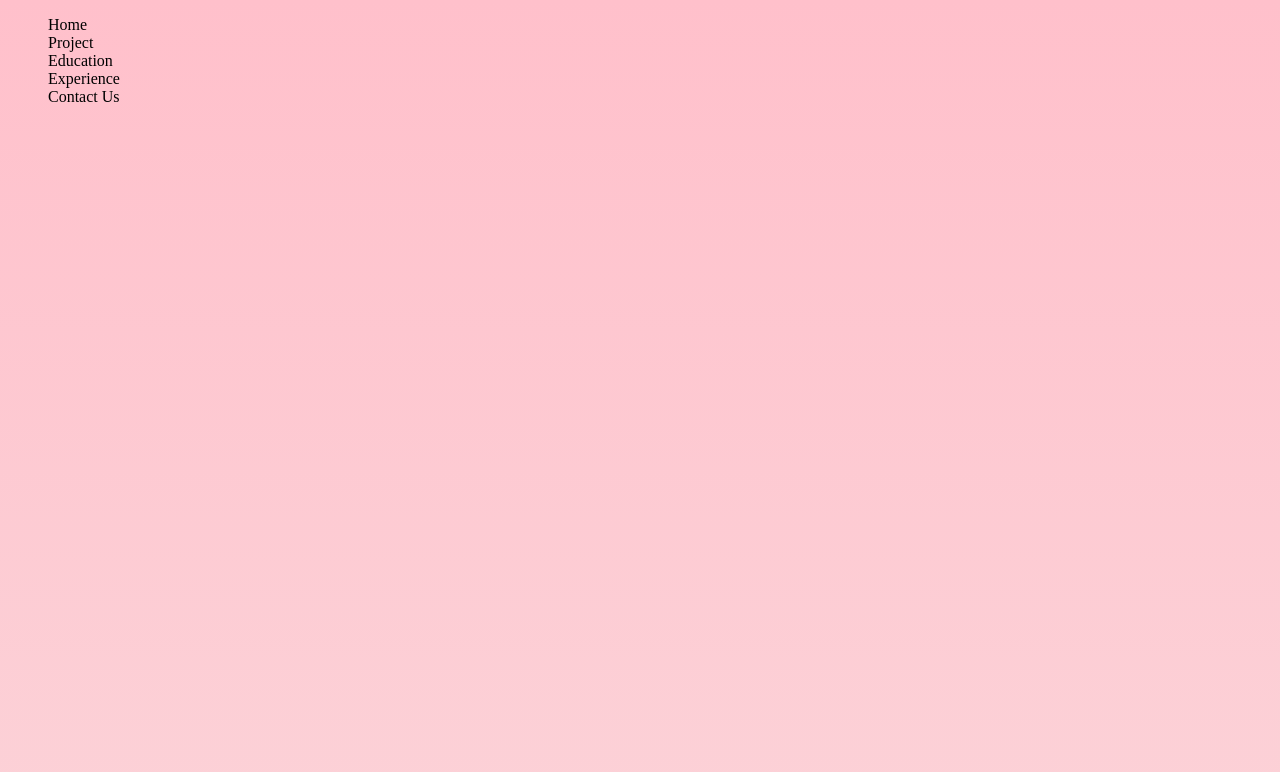
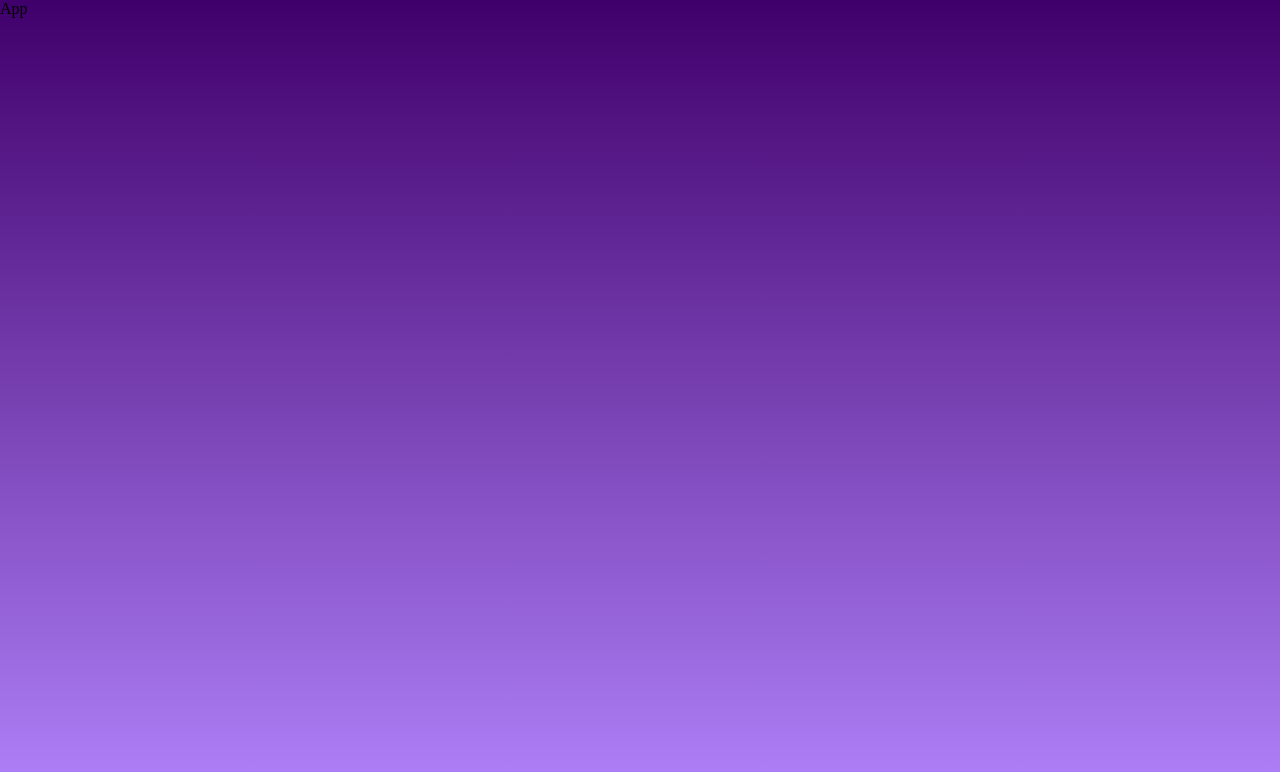
Before and after one commit to kamalesh0211/Portfolio, a React (Vite) app: page / in a window 1280 px wide. Shown: the top 772 px of the page. Built offline with nearby package versions, Linux system fonts and the light colour scheme.

Commit message:
file creation

```diff
--- a/package.json
+++ b/package.json
@@ -11,7 +11,8 @@
   },
   "dependencies": {
     "react": "^18.3.1",
-    "react-dom": "^18.3.1"
+    "react-dom": "^18.3.1",
+    "react-icons": "^5.2.1"
   },
   "devDependencies": {
     "@types/react": "^18.3.3",
--- a/src/App.jsx
+++ b/src/App.jsx
@@ -1,20 +1,11 @@
 import "./App.css";
+// import { SiHomeassistant } from "react-icons/si";
+// import { FaProjectDiagram } from "react-icons/fa";
+// import { MdGroupWork } from "react-icons/md";
+// import { MdOutlineContactPhone } from "react-icons/md";
 
 const App = () => {
-  return (
-    <div className=".Container">
-      <div className="MainNav">
-        <ul className="nav-list">
-          <li className="Home">Home</li>
-          <li className="Project">Project</li>
-          <li className="Education">Education</li>
-          <li className="Experience">Experience</li>
-          <li className="ContactUs">Contact Us</li>
-        </ul>
-      </div>
-      {/* <div className="summary"><p>Hi,m Kamaleshwaran</p></div> */}
-    </div>
-  );
+  return <div>App</div>;
 };
 
 export default App;
--- a/src/index.css
+++ b/src/index.css
@@ -1,8 +1,11 @@
 :root {
-  background: linear-gradient(to bottom, pink, rgb(252, 209, 215));
+  background: linear-gradient(to top, rgb(176, 130, 250), rgb(64, 0, 107));
   min-height: 100vh;
 }
 * {
   list-style: none;
   text-decoration: none;
+  color:unset;
+  padding:0;
+  margin:0;
 }
```
Also changed, not shown: src/Components/About/About.css (added), src/Components/About/About.jsx (added), src/Components/Contact/Contact.css (added), src/Components/Contact/Contact.jsx (added), src/Components/Experience/Experience.css (added), src/Components/Experience/Experience.jsx (added), src/Components/Home/Home.css (added), src/Components/Home/Home.jsx (added), 1 other file (tests, documents, lock files or other folders).
